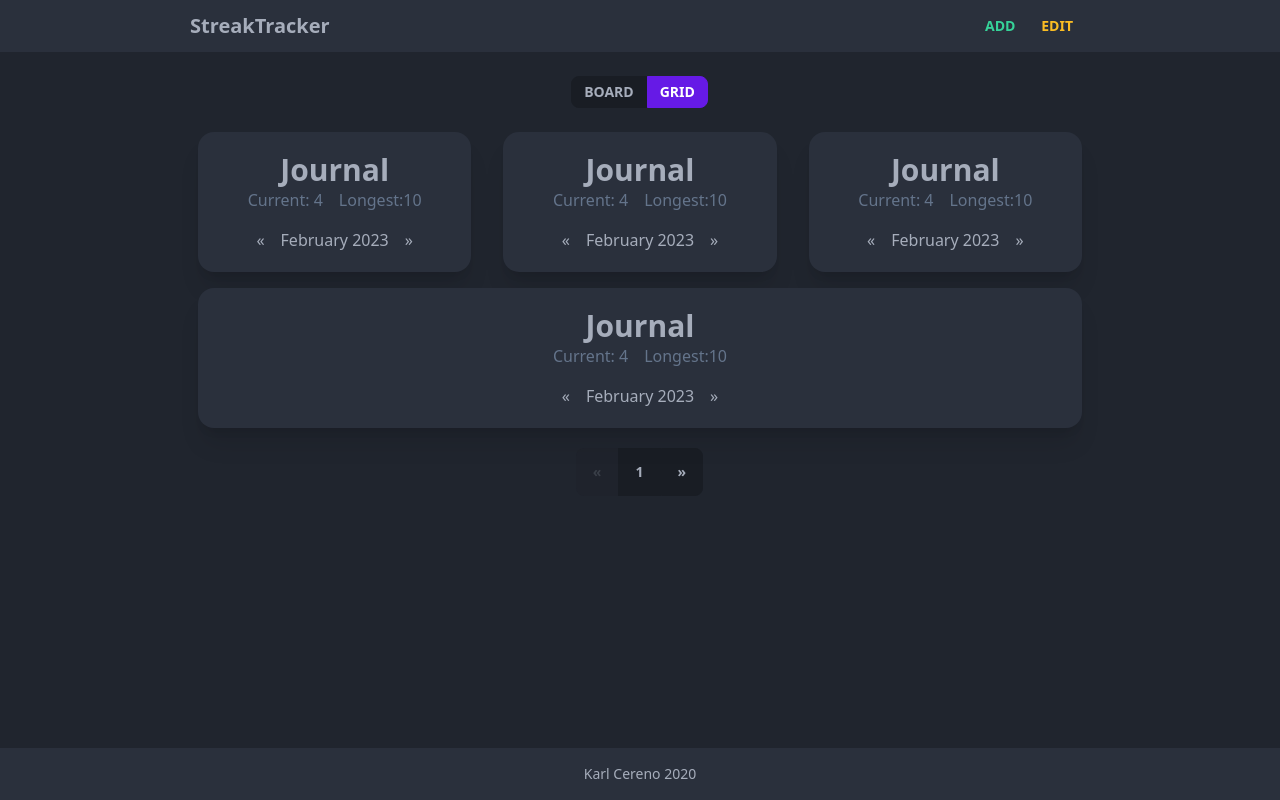
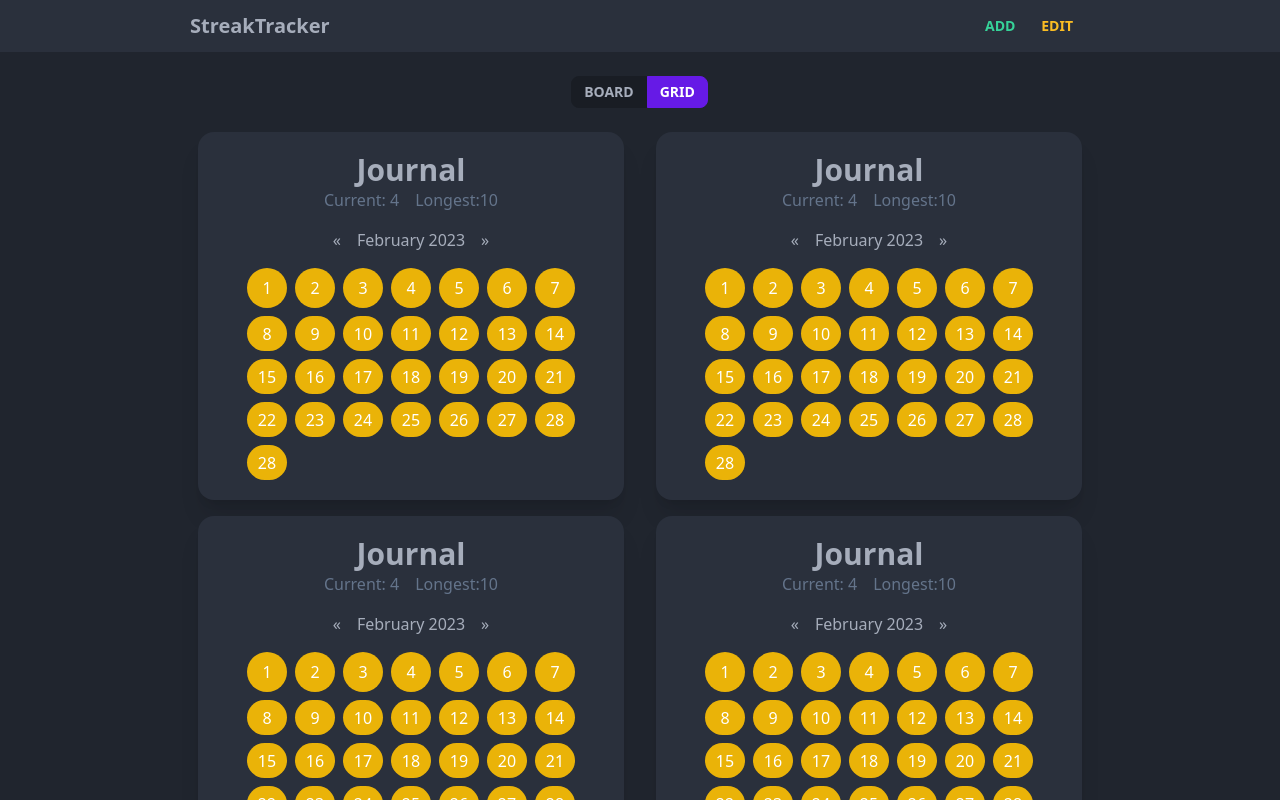
Before and after one commit to kcereno/streaks-habit-tracker, a React (Create React App) app: page / in a window 1280 px wide. Both pictures are taken after a click on the button "GRID". Shown: the top 800 px of the page. Built offline with nearby package versions, Linux system fonts and the light colour scheme.

Commit message:
Create Calendar Component

```diff
--- a/src/components/Calendar/Calender.tsx
+++ b/src/components/Calendar/Calender.tsx
@@ -1,7 +1,87 @@
+/* eslint-disable prefer-const */
+/* eslint-disable no-plusplus */
 import React from 'react';
 
-function Calender() {
-  return <div>Calender</div>;
+interface Props {
+  totalDays: number;
+}
+
+function Calender({ totalDays }: Props) {
+  let days: number[] = [];
+
+  for (let i = 1; i <= totalDays; i++) {
+    days.push(i);
+  }
+
+  return (
+    <div className="flex justify-center mt-2">
+      <div className="flex flex-col gap-2 text-center text-white mt-2">
+        <div className="flex flex-wrap gap-2">
+          {days
+            .filter((day) => day >= 1 && day <= 7)
+            .map((day) => (
+              <h1
+                key={day}
+                className="flex items-center justify-center rounded-full  p-1 bg-yellow-500 w-[30px] h-[30px] mobile-medium:w-[35px] mobile-medium:h-[35px] mobile-large:w-[40px] mobile-large:h-[40px]"
+              >
+                {day}
+              </h1>
+            ))}
+        </div>
+        <div className="flex flex-wrap gap-2">
+          {days
+            .filter((day) => day >= 8 && day <= 14)
+            .map((day) => (
+              <h1
+                key={day}
+                className="flex items-center justify-center rounded-full p-1.5 bg-yellow-500  text-center w-[30px] h-[30px] mobile-medium:w-[35px] mobile-medium:h-[35px] mobile-large:w-[40px] mobile-large:h-[40px"
+              >
+                {day}
+              </h1>
+            ))}
+        </div>
+        <div className="flex flex-wrap gap-2">
+          {days
+            .filter((day) => day >= 15 && day <= 21)
+            .map((day) => (
+              <h1
+                key={day}
+                className="flex items-center justify-center rounded-full p-1.5 bg-yellow-500  text-center w-[30px] h-[30px] mobile-medium:w-[35px] mobile-medium:h-[35px] mobile-large:w-[40px] mobile-large:h-[40px"
+              >
+                {day}
+              </h1>
+            ))}
+        </div>
+        <div className="flex flex-wrap gap-2">
+          {days
+            .filter((day) => day >= 22 && day <= 28)
+            .map((day) => (
+              <h1
+                key={day}
+                className="flex items-center justify-center rounded-full p-1.5 bg-yellow-500  text-center w-[30px] h-[30px] mobile-medium:w-[35px] mobile-medium:h-[35px] mobile-large:w-[40px] mobile-large:h-[40px"
+              >
+                {day}
+              </h1>
+            ))}
+        </div>
+        <div className="flex flex-wrap gap-2">
+          {days.map((day) => {
+            if (day >= 28) {
+              return (
+                <h1
+                  key={day}
+                  className="flex items-center justify-center rounded-full p-1.5 bg-yellow-500 text-center w-[30px] h-[30px] mobile-medium:w-[35px] mobile-medium:h-[35px] mobile-large:w-[40px] mobile-large:h-[40px"
+                >
+                  {day}
+                </h1>
+              );
+            }
+            return null;
+          })}
+        </div>
+      </div>
+    </div>
+  );
 }
 
 export default Calender;
--- a/src/components/HabitGridItem/HabitGridItem.tsx
+++ b/src/components/HabitGridItem/HabitGridItem.tsx
@@ -6,11 +6,15 @@ import { useContext, useState, useEffect } from 'react';
 import AppContext from '../../store/AppContext/app-context';
 
 import { months } from '../../data/data';
+import Calender from '../Calendar/Calender';
+import { getDaysInMonth } from '../../utils/functions';
 
 function HabitGridItem() {
   const { editMode } = useContext(AppContext);
   const [monthNumber, setMonthNumber] = useState(0);
   const [year, setYear] = useState(2023);
+
+  const daysInMonth = getDaysInMonth(monthNumber, year);
 
   useEffect(() => {
     const today = new Date();
@@ -65,73 +69,7 @@ function HabitGridItem() {
             </button>
           </div>
           {/* Grid Calendar */}
-          {/* <div className="flex justify-center mt-2">
-            <div className="flex flex-col gap-2 text-center text-white mt-2">
-              <div className="flex flex-wrap gap-2">
-                {days
-                  .filter((day) => day >= 1 && day <= 7)
-                  .map((day) => (
-                    <h1
-                      key={day}
-                      className="flex items-center justify-center rounded-full  p-1 bg-yellow-500 w-[30px] h-[30px] mobile-medium:w-[35px] mobile-medium:h-[35px] mobile-large:w-[40px] mobile-large:h-[40px]"
-                    >
-                      {day}
-                    </h1>
-                  ))}
-              </div>
-              <div className="flex flex-wrap gap-2">
-                {days
-                  .filter((day) => day >= 8 && day <= 14)
-                  .map((day) => (
-                    <h1
-                      key={day}
-                      className="flex items-center justify-center rounded-full p-1.5 bg-yellow-500  text-center w-[30px] h-[30px] mobile-medium:w-[35px] mobile-medium:h-[35px] mobile-large:w-[40px] mobile-large:h-[40px"
-                    >
-                      {day}
-                    </h1>
-                  ))}
-              </div>
-              <div className="flex flex-wrap gap-2">
-                {days
-                  .filter((day) => day >= 15 && day <= 21)
-                  .map((day) => (
-                    <h1
-                      key={day}
-                      className="flex items-center justify-center rounded-full p-1.5 bg-yellow-500  text-center w-[30px] h-[30px] mobile-medium:w-[35px] mobile-medium:h-[35px] mobile-large:w-[40px] mobile-large:h-[40px"
-                    >
-                      {day}
-                    </h1>
-                  ))}
-              </div>
-              <div className="flex flex-wrap gap-2">
-                {days
-                  .filter((day) => day >= 22 && day <= 28)
-                  .map((day) => (
-                    <h1
-                      key={day}
-                      className="flex items-center justify-center rounded-full p-1.5 bg-yellow-500  text-center w-[30px] h-[30px] mobile-medium:w-[35px] mobile-medium:h-[35px] mobile-large:w-[40px] mobile-large:h-[40px"
-                    >
-                      {day}
-                    </h1>
-                  ))}
-              </div>
-              <div className="flex flex-wrap gap-2">
-                {days.map((day) => {
-                  if (day >= 28) {
-                    return (
-                      <h1
-                        key={day}
-                        className="flex items-center justify-center rounded-full p-1.5 bg-yellow-500 text-center w-[30px] h-[30px] mobile-medium:w-[35px] mobile-medium:h-[35px] mobile-large:w-[40px] mobile-large:h-[40px"
-                      >
-                        {day}
-                      </h1>
-                    );
-                  }
-                  return null;
-                })}
-              </div>
-            </div>
-          </div> */}
+          <Calender totalDays={daysInMonth} />
         </div>
       </div>
     </div>
--- a/src/utils/functions.ts
+++ b/src/utils/functions.ts
@@ -9,3 +9,18 @@ export const getFrequencyText = (frequency: number): string => {
 };
 
 export const getCurrentMonth = () => months[new Date().getMonth()];
+
+export const getDaysInMonth = (month: number, year: number) => {
+  if (month === 1) {
+    // February
+    if (year % 4 === 0 && (year % 100 !== 0 || year % 400 === 0)) {
+      return 29; // Leap year
+    }
+    return 28; // Common year
+  }
+  if ([3, 5, 8, 10].includes(month)) {
+    // April, June, September, November
+    return 30;
+  }
+  return 31; // January, March, May, July, August, October, December
+};
```
